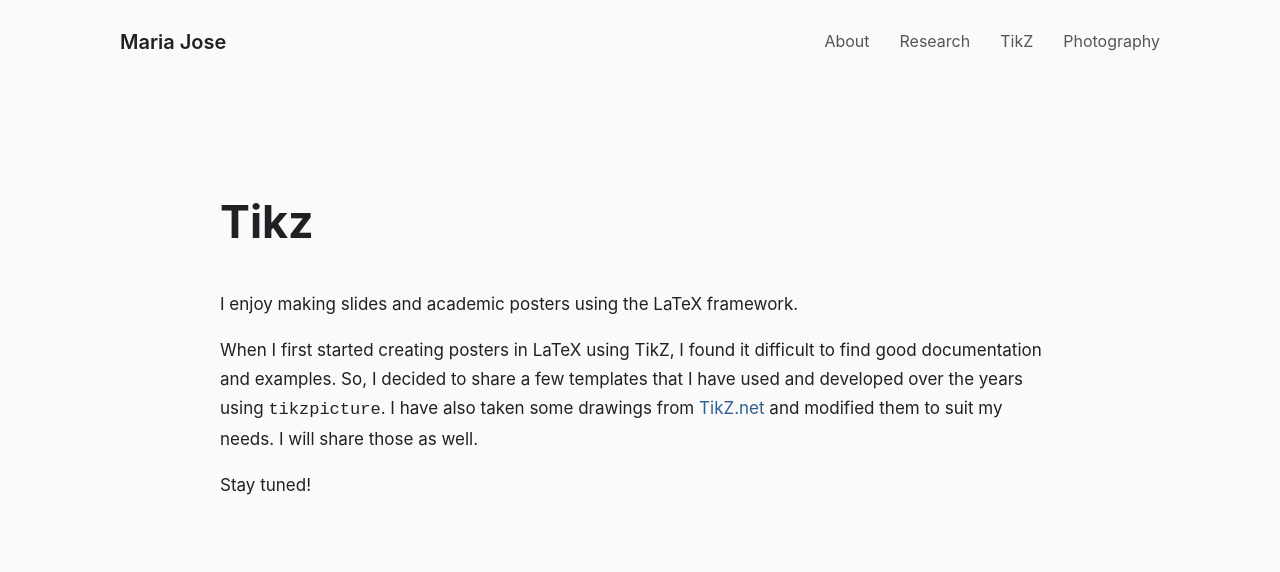
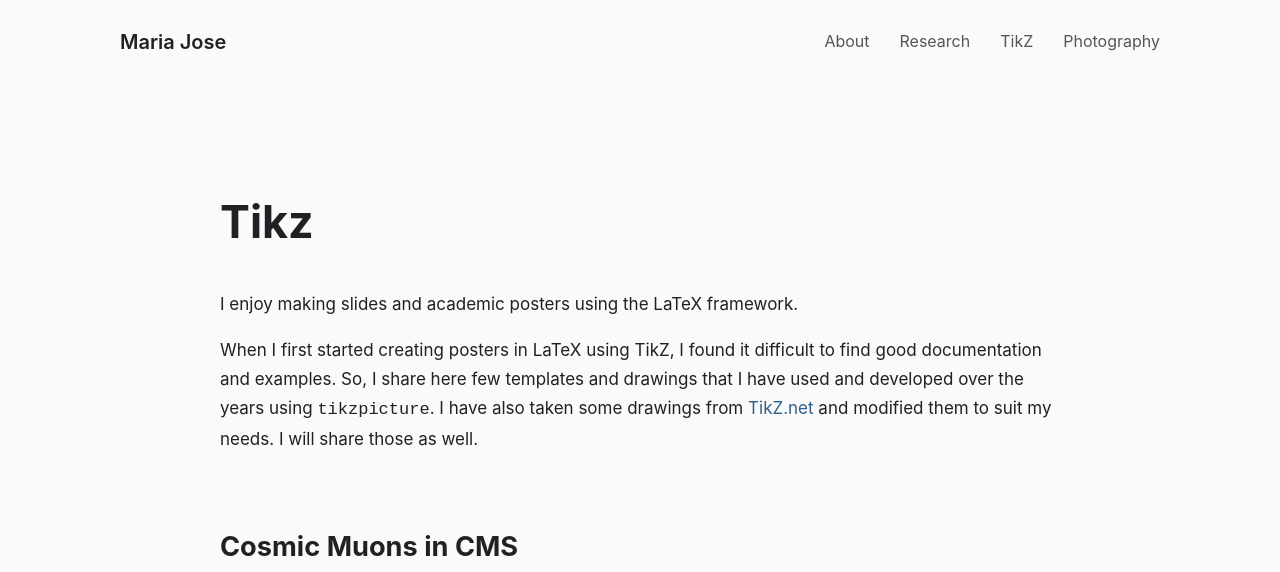
Before and after one commit to mariajose2398/mariajose2398.github.io, a Jekyll site: the page built from docs/tikz.md, in a window 1280 px wide. Shown: the top 572 px of the page. Built offline with Jekyll 4.4.1, drawn with Linux system fonts in a browser that asks for light colours; grey boxes are pictures that could not be loaded.

Commit message:
made first tikz post

```diff
--- a/docs/_layouts/default.html
+++ b/docs/_layouts/default.html
@@ -62,5 +62,6 @@
 
 </footer>
 </div>
+<script src="{{ '/assets/js/copy-code.js' | relative_url }}"></script>
 </body>
 </html>
--- a/docs/assets/css/style.css
+++ b/docs/assets/css/style.css
@@ -211,3 +211,29 @@ footer a:hover {
 .post-box p {
     margin: 0;
 }
+
+.code-container {
+  position: relative;
+  margin: 20px 0;
+}
+
+.code-container pre {
+  padding: 20px;
+  padding-top: 50px;
+  overflow-x: auto;
+  border-radius: 8px;
+  font-family: "Latin Modern Mono", "Courier New", monospace;
+  font-size: 0.8rem;
+  line-height: 1.4;
+}
+
+.copy-button {
+  position: absolute;
+  top: 10px;
+  right: 10px;
+  padding: 6px 12px;
+  border: none;
+  border-radius: 5px;
+  cursor: pointer;
+  font-size: 0.85rem;
+}
--- /dev/null
+++ b/docs/assets/js/copy-code.js
@@ -0,0 +1,11 @@
+function copyCode(button) {
+  const code = button.parentElement.querySelector("code").innerText;
+
+  navigator.clipboard.writeText(code).then(() => {
+    button.innerText = "Copied!";
+
+    setTimeout(() => {
+      button.innerText = "Copy";
+    }, 1500);
+  });
+}
--- a/docs/tikz.md
+++ b/docs/tikz.md
@@ -6,7 +6,15 @@ permalink: /tikz/
 I enjoy making slides and academic posters using the LaTeX framework.
 
 When I first started creating posters in LaTeX using TikZ, I found it difficult to find good documentation and examples.
-So, I decided to share a few templates that I have used and developed over the years using `tikzpicture`.
+So, I share here few templates and drawings that I have used and developed over the years using `tikzpicture`.
 I have also taken some drawings from [TikZ.net](https://tikz.net) and modified them to suit my needs. I will share those as well.
 
-Stay tuned!
+## Cosmic Muons in CMS
+
+<div style="text-align: center;">
+  <img src="https://res.cloudinary.com/lhag0wwj/image/upload/v1791132139/Cosmic_yz.png"
+       alt="Cosmic muon detector diagram"
+       width="700">
+</div>
+
+[Read the story →]({{ "/tikz/cosmic_yz/" | relative_url }})
```
Also changed, not shown: docs/_posts/2026-10-04-cosmic-yz.markdown (added, +93 -0 lines).
